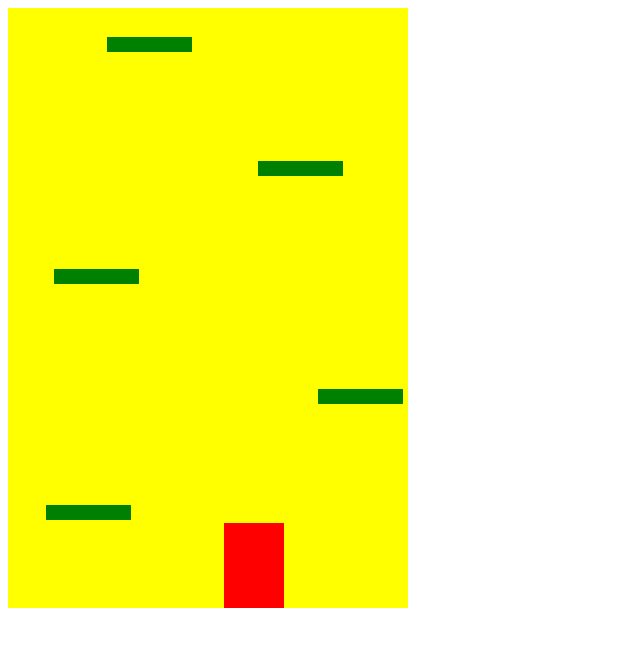
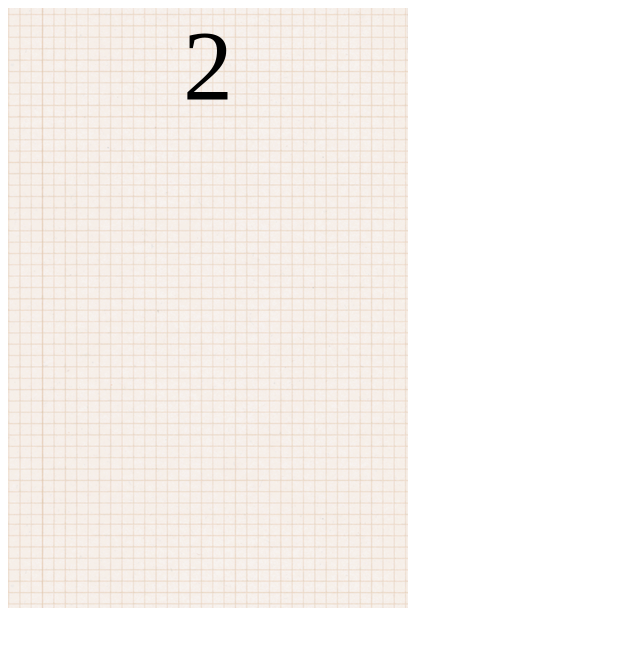
Before and after one commit to BSalemi/DoodleJump, a plain HTML site: page index.html in a window 1280 px wide. Shown: the whole page, without its empty margins (0-640 px from the left). Drawn offline with Linux system fonts and the light colour scheme.

Commit message:
Added images and CSS styling updates to grid, doodler, and platform classes. Added clearInterval and removeFirstChild to gameOver function. Created the score variable and increment it every time a platform is removed.

```diff
--- a/app.js
+++ b/app.js
@@ -13,7 +13,8 @@ document.addEventListener('DOMContentLoaded', () => {
         rightTimerId,
         isJumping = true,
         isGoingLeft = false,
-        isGoingRight = false
+        isGoingRight = false,
+        score = 0
 
     function createDoodler(){
         grid.appendChild(doodler);
@@ -58,8 +59,7 @@ document.addEventListener('DOMContentLoaded', () => {
                 let firstPlatform = platforms[0].visual
                 firstPlatform.classList.remove('platform')
                 platforms.shift()
-                console.log(platforms)
-
+                score++
                 let newPlatform = new Platform(600)
                 platforms.push(newPlatform)
               }
@@ -76,7 +76,7 @@ document.addEventListener('DOMContentLoaded', () => {
             if (doodlerBottomSpace > startPoint + 200) {
                 fall()
             }
-        }, 30)
+        }, 20)
     }
 
     function fall(){
@@ -98,17 +98,26 @@ document.addEventListener('DOMContentLoaded', () => {
                     jump()
                 }
             })
-        }, 30)
+        }, 20)
     }
 
     function gameOver(){
         console.log("Game Over!")
         isGameOver = true
+
+        while(grid.firstChild){
+            grid.removeChild(grid.firstChild)
+        }
+
+        grid.innerHTML = score
         clearInterval(upTimerId)
         clearInterval(downTimerId)
+        clearInterval(rightTimerId)
+        clearInterval(leftTimerId)
     }
 
     function control(e){
+        doodler.style.bottom = doodlerBottomSpace + 'px'
         if(e.key === "ArrowLeft"){
             moveLeft()
         } else if(e.key === "ArrowRight"){
@@ -129,7 +138,7 @@ document.addEventListener('DOMContentLoaded', () => {
                 doodlerLeftSpace -= 5
                 doodler.style.left = doodlerLeftSpace + 'px'
             } else moveRight()
-        }, 30)
+        }, 20)
     }
 
     function moveRight(){
@@ -143,7 +152,7 @@ document.addEventListener('DOMContentLoaded', () => {
                 doodlerLeftSpace += 5
                 doodler.style.left = doodlerLeftSpace + 'px'
             } else moveLeft()
-        }, 30)
+        }, 20)
     }
 
     function moveStraight(){
@@ -157,7 +166,7 @@ document.addEventListener('DOMContentLoaded', () => {
         if(!isGameOver){
             createPlatforms()
             createDoodler()
-            setInterval(movePlatforms, 30)
+            setInterval(movePlatforms, 20)
             jump()
             document.addEventListener('keyup', control)
         }
--- a/style.css
+++ b/style.css
@@ -1,21 +1,22 @@
 .grid {
     width: 400px;
     height: 600px;
-    background-color: yellow;
+    background-image: url('background.png');
     position: relative;
+    font-size: 100px;
+    text-align: center;
   }
 
-
   .doodler {
-    width: 60px;
+    width: 87px;
     height: 85px;
-    background-color: red;
-    position: absolute
+    background-image: url('doodler-guy.png');
+    position: absolute;
   }
 
   .platform {
     width: 85px;
     height: 15px;
-    background-color: green;
-    position: absolute
+    background-image: url('platform.png');
+    position: absolute;
   }
```
Also changed, not shown: background.png (added), doodler-guy.png (added), platform.png (added). Lines whose indentation alone changed are shown as unchanged.
